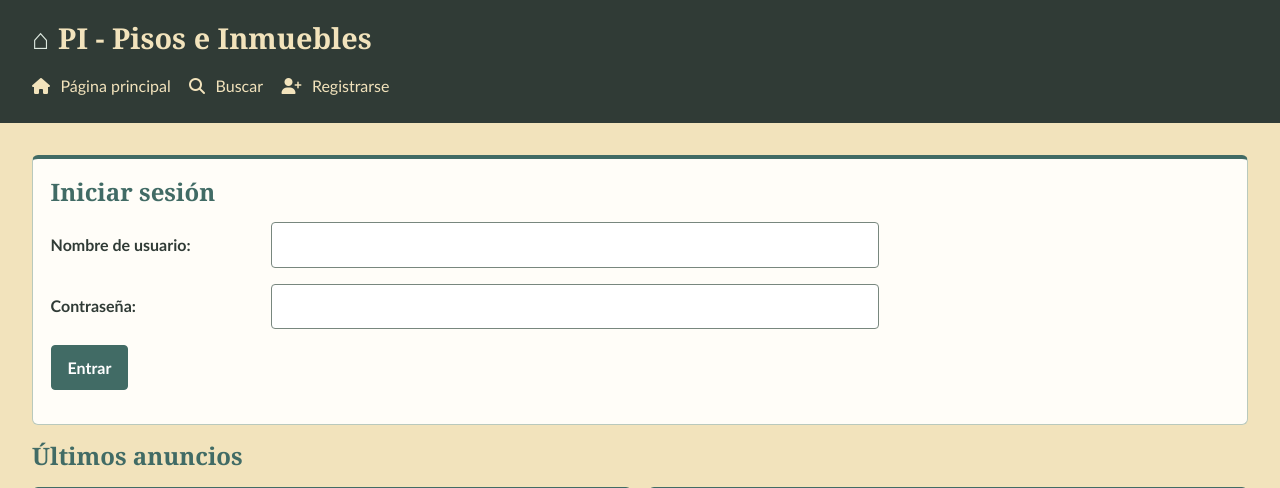
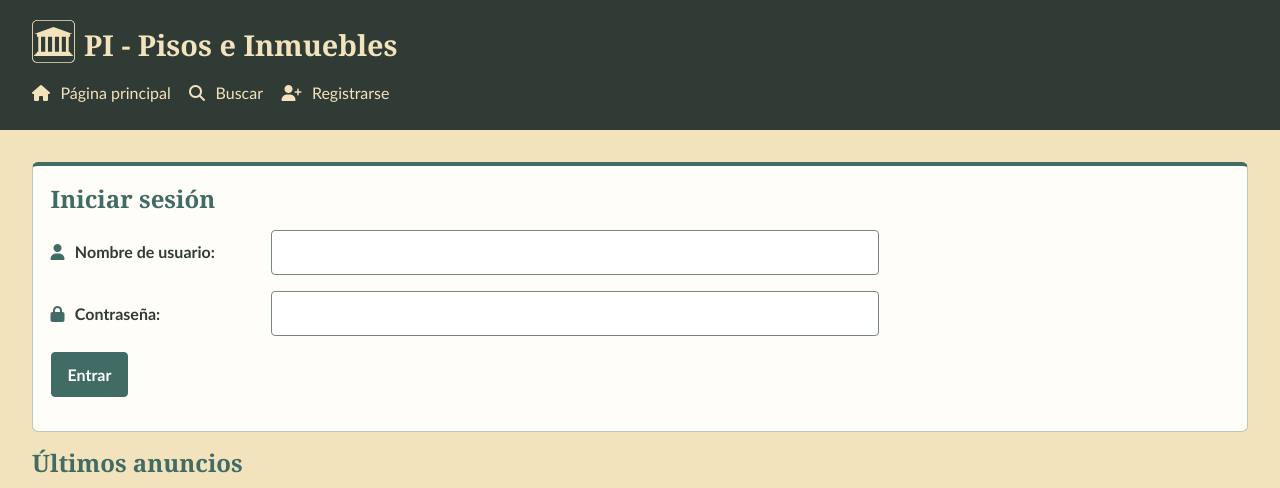
Before and after one commit to El-magoXD/prac2DAW, a PHP site: page / in a window 1280 px wide. Shown: the top 488 px of the page. Run offline with PHP 8.4, Linux system fonts and the light colour scheme.

Commit message:
Replace brand mark text with an icon in multiple HTML files for improved visual consistency

```diff
--- a/404.html
+++ b/404.html
@@ -11,7 +11,7 @@
 
     <!-- Cabecera común para páginas secundarias -->
     <header>
-        <h1><span class="brand-mark" aria-hidden="true">⌂</span>PI - Pisos e Inmuebles</h1>
+        <h1><img class="brand-mark" src="icon.svg" alt="" aria-hidden="true" />PI - Pisos e Inmuebles</h1>
         <nav>
             <ul>
                 <li><a href="index.html"><i class="fa-solid fa-house" aria-label="Página principal" role="img"></i> Página principal</a></li>
--- a/ad-response.html
+++ b/ad-response.html
@@ -10,7 +10,7 @@
   <body>
     <a class="skip-link" href="#main-content">Saltar al contenido principal</a>
     <header>
-      <h1><span class="brand-mark" aria-hidden="true">⌂</span>PI - Pisos e Inmuebles</h1>
+      <h1><img class="brand-mark" src="icon.svg" alt="" aria-hidden="true" />PI - Pisos e Inmuebles</h1>
 
       <nav>
         <ul>
--- a/anuncio.html
+++ b/anuncio.html
@@ -9,7 +9,7 @@
   <body>
     <a class="skip-link" href="#main-content">Saltar al contenido principal</a>
     <header>
-      <h1><span class="brand-mark" aria-hidden="true">⌂</span>PI - Pisos e Inmuebles</h1>
+      <h1><img class="brand-mark" src="icon.svg" alt="" aria-hidden="true" />PI - Pisos e Inmuebles</h1>
 
       <nav>
         <ul>
--- a/aviso.html
+++ b/aviso.html
@@ -10,7 +10,7 @@
   <body>
     <a class="skip-link" href="#main-content">Saltar al contenido principal</a>
     <header>
-      <h1><span class="brand-mark" aria-hidden="true">⌂</span>PI - Pisos e Inmuebles</h1>
+      <h1><img class="brand-mark" src="icon.svg" alt="" aria-hidden="true" />PI - Pisos e Inmuebles</h1>
 
       <nav>
         <ul>
@@ -33,12 +33,12 @@
 
         <form action="index-reg.html" method="get">
           <p>
-            <label for="usuario">Nombre de usuario:</label>
+            <label for="usuario"><i class="fa-solid fa-user" aria-label="Usuario" role="img"></i> Nombre de usuario:</label>
             <input type="text" id="usuario" name="usuario" />
           </p>
 
           <p>
-            <label for="password">Contraseña:</label>
+            <label for="password"><i class="fa-solid fa-lock" aria-label="Contraseña" role="img"></i> Contraseña:</label>
             <input type="password" id="password" name="password" />
           </p>
 
--- a/create-ad.html
+++ b/create-ad.html
@@ -10,7 +10,7 @@
   <body>
     <a class="skip-link" href="#main-content">Saltar al contenido principal</a>
     <header>
-      <h1><span class="brand-mark" aria-hidden="true">⌂</span>PI - Pisos e Inmuebles</h1>
+      <h1><img class="brand-mark" src="icon.svg" alt="" aria-hidden="true" />PI - Pisos e Inmuebles</h1>
 
       <nav>
         <ul>
--- a/css/components.css
+++ b/css/components.css
@@ -13,8 +13,13 @@
   transform: translateY(0);
 }
 
-nav i {
+nav i,
+label i {
   margin-right: 0.4rem;
+}
+
+label i {
+  color: var(--color-primary);
 }
 
 article,
--- a/css/layout.css
+++ b/css/layout.css
@@ -12,8 +12,10 @@ body > header h1 {
 
 .brand-mark {
   display: inline-block;
+  width: 1.5em;
+  height: 1.5em;
   margin-right: 0.55rem;
-  color: var(--color-secondary);
+  vertical-align: -0.25em;
 }
 
 nav ul {
--- a/index-reg.html
+++ b/index-reg.html
@@ -9,7 +9,7 @@
   <body>
     <a class="skip-link" href="#main-content">Saltar al contenido principal</a>
     <header>
-      <h1><span class="brand-mark" aria-hidden="true">⌂</span>PI - Pisos e Inmuebles</h1>
+      <h1><img class="brand-mark" src="icon.svg" alt="" aria-hidden="true" />PI - Pisos e Inmuebles</h1>
 
       <nav>
         <ul>
@@ -116,7 +116,7 @@
 
         <form action="result.html" method="get">
           <p>
-            <label for="busqueda">Buscar:</label>
+            <label for="busqueda"><i class="fa-solid fa-magnifying-glass" aria-label="Buscar" role="img"></i> Buscar:</label>
             <input type="search" id="busqueda" name="busqueda" />
           </p>
 
--- a/index.html
+++ b/index.html
@@ -9,7 +9,7 @@
   <body>
     <a class="skip-link" href="#main-content">Saltar al contenido principal</a>
     <header>
-      <h1><span class="brand-mark" aria-hidden="true">⌂</span>PI - Pisos e Inmuebles</h1>
+      <h1><img class="brand-mark" src="icon.svg" alt="" aria-hidden="true" />PI - Pisos e Inmuebles</h1>
 
       <nav>
         <ul>
@@ -26,12 +26,12 @@
 
         <form action="index-reg.html" method="get">
           <p>
-            <label for="usuario">Nombre de usuario:</label>
+            <label for="usuario"><i class="fa-solid fa-user" aria-label="Usuario" role="img"></i> Nombre de usuario:</label>
             <input type="text" id="usuario" name="usuario" required />
           </p>
 
           <p>
-            <label for="password">Contraseña:</label>
+            <label for="password"><i class="fa-solid fa-lock" aria-label="Contraseña" role="img"></i> Contraseña:</label>
             <input
               type="password"
               id="password"
@@ -135,7 +135,7 @@
 
         <form action="result.html" method="get">
           <p>
-            <label for="busqueda">Buscar:</label>
+            <label for="busqueda"><i class="fa-solid fa-magnifying-glass" aria-label="Buscar" role="img"></i> Buscar:</label>
             <input type="search" id="busqueda" name="busqueda" />
           </p>
 
--- a/message-sent.html
+++ b/message-sent.html
@@ -9,7 +9,7 @@
   <body>
     <a class="skip-link" href="#main-content">Saltar al contenido principal</a>
     <header>
-      <h1><span class="brand-mark" aria-hidden="true">⌂</span>PI - Pisos e Inmuebles</h1>
+      <h1><img class="brand-mark" src="icon.svg" alt="" aria-hidden="true" />PI - Pisos e Inmuebles</h1>
 
       <nav>
         <ul>
--- a/message.html
+++ b/message.html
@@ -9,7 +9,7 @@
   <body>
     <a class="skip-link" href="#main-content">Saltar al contenido principal</a>
     <header>
-      <h1><span class="brand-mark" aria-hidden="true">⌂</span>PI - Pisos e Inmuebles</h1>
+      <h1><img class="brand-mark" src="icon.svg" alt="" aria-hidden="true" />PI - Pisos e Inmuebles</h1>
 
       <nav>
         <ul>
--- a/my-messages.html
+++ b/my-messages.html
@@ -9,7 +9,7 @@
   <body>
     <a class="skip-link" href="#main-content">Saltar al contenido principal</a>
     <header>
-      <h1><span class="brand-mark" aria-hidden="true">⌂</span>PI - Pisos e Inmuebles</h1>
+      <h1><img class="brand-mark" src="icon.svg" alt="" aria-hidden="true" />PI - Pisos e Inmuebles</h1>
 
       <nav>
         <ul>
--- a/register.html
+++ b/register.html
@@ -10,7 +10,7 @@
   <body>
     <a class="skip-link" href="#main-content">Saltar al contenido principal</a>
     <header>
-      <h1><span class="brand-mark" aria-hidden="true">⌂</span>PI - Pisos e Inmuebles</h1>
+      <h1><img class="brand-mark" src="icon.svg" alt="" aria-hidden="true" />PI - Pisos e Inmuebles</h1>
 
       <nav>
         <ul>
--- a/result.html
+++ b/result.html
@@ -9,7 +9,7 @@
   <body>
     <a class="skip-link" href="#main-content">Saltar al contenido principal</a>
     <header>
-      <h1><span class="brand-mark" aria-hidden="true">⌂</span>PI - Pisos e Inmuebles</h1>
+      <h1><img class="brand-mark" src="icon.svg" alt="" aria-hidden="true" />PI - Pisos e Inmuebles</h1>
 
       <nav>
         <ul>
--- a/search-noresult.html
+++ b/search-noresult.html
@@ -9,7 +9,7 @@
   <body>
     <a class="skip-link" href="#main-content">Saltar al contenido principal</a>
     <header>
-      <h1><span class="brand-mark" aria-hidden="true">⌂</span>PI - Pisos e Inmuebles</h1>
+      <h1><img class="brand-mark" src="icon.svg" alt="" aria-hidden="true" />PI - Pisos e Inmuebles</h1>
 
       <nav>
         <ul>
--- a/search.html
+++ b/search.html
@@ -9,7 +9,7 @@
   <body>
     <a class="skip-link" href="#main-content">Saltar al contenido principal</a>
     <header>
-      <h1><span class="brand-mark" aria-hidden="true">⌂</span>PI - Pisos e Inmuebles</h1>
+      <h1><img class="brand-mark" src="icon.svg" alt="" aria-hidden="true" />PI - Pisos e Inmuebles</h1>
 
       <nav>
         <ul>
```
Also changed, not shown: icon.svg (added).
